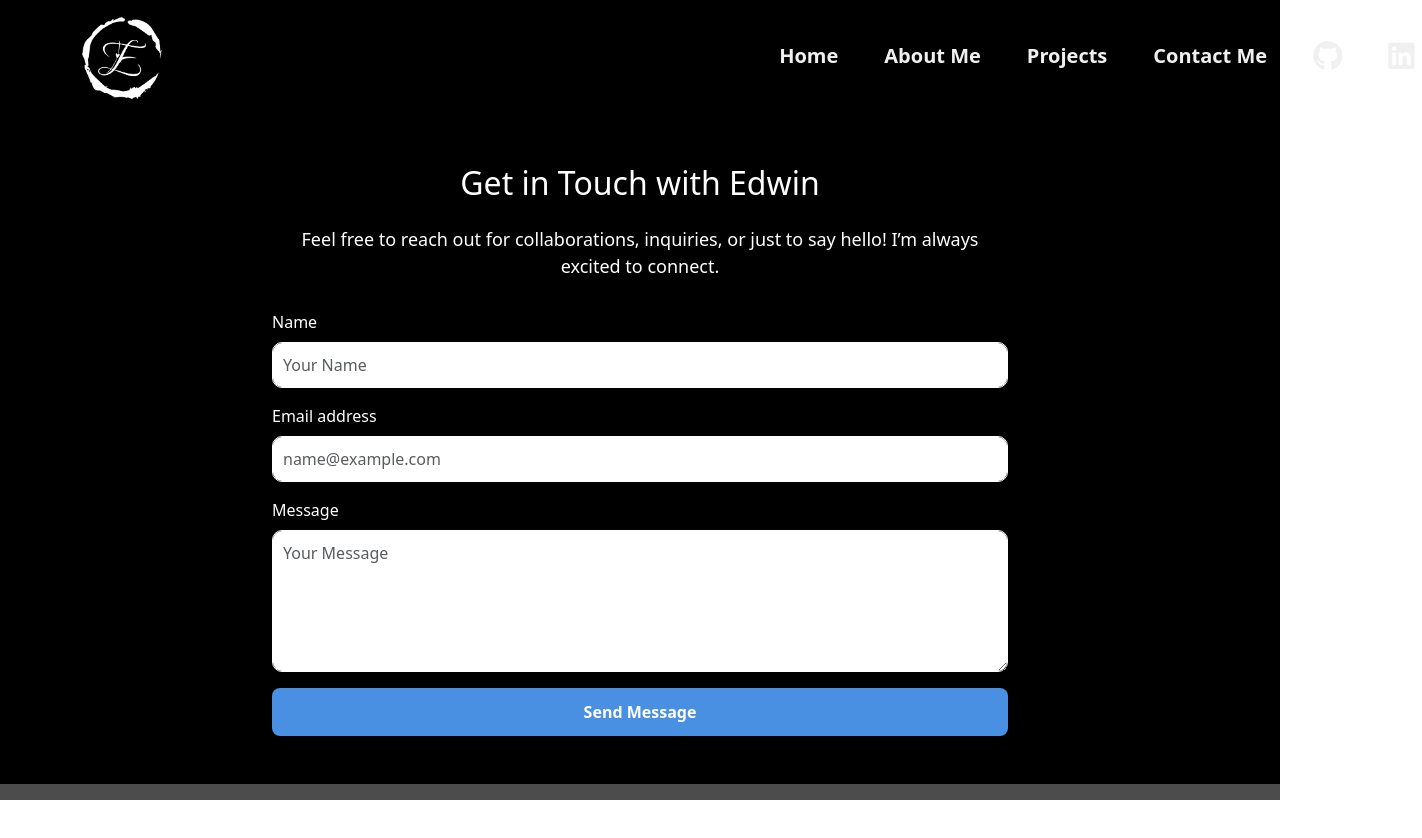
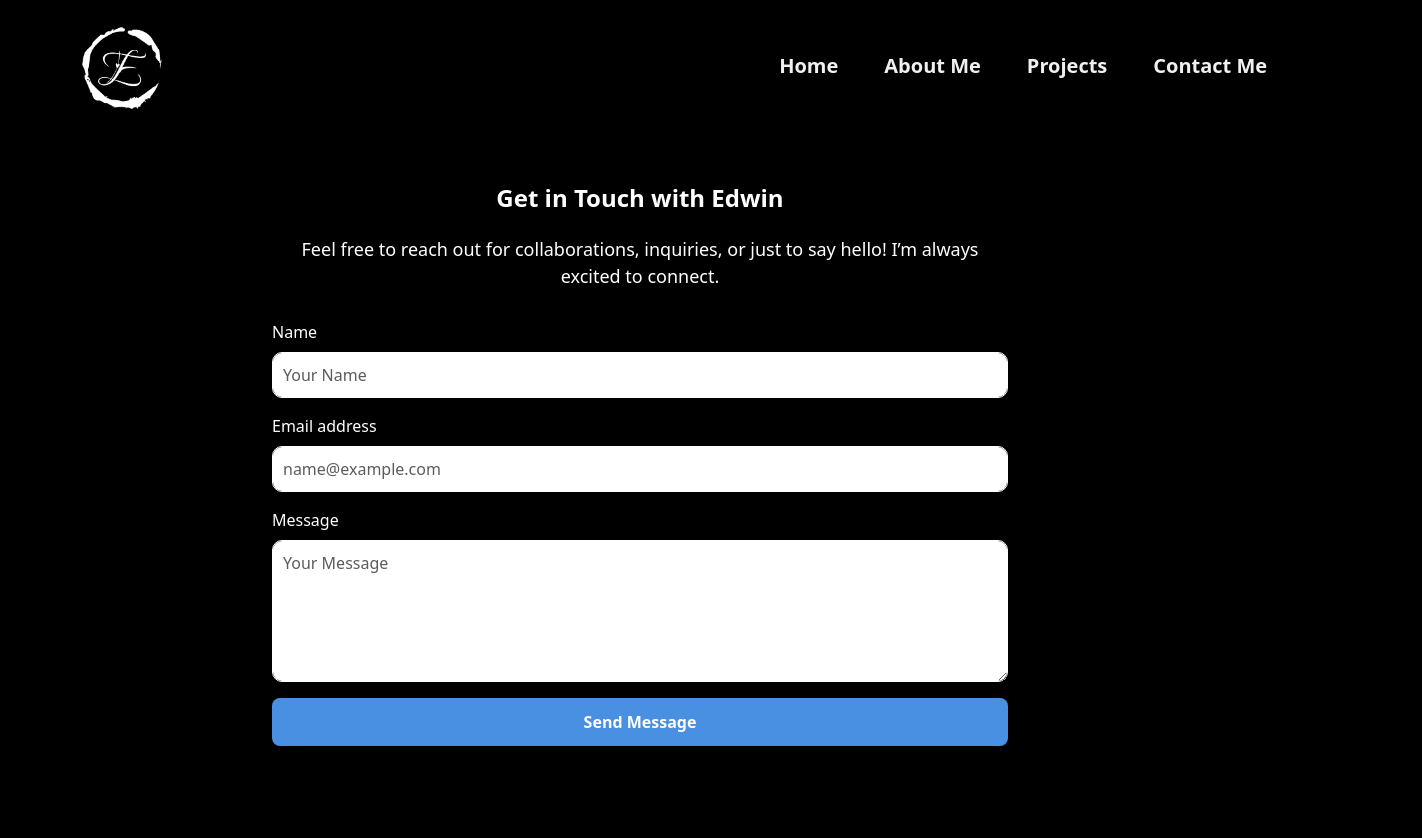
Before and after one commit to EdwinP503/edwin-fullstack-portfolio, a React (Create React App) app in the folder frontend/: page /contact in a window 1280 px wide. Shown: the top 838 px of the page, 1422 px wide, since content can reach past the window. Before the commit the page ends 800 px from the top, so only its background shows below. Built offline with nearby package versions, Linux system fonts and the light colour scheme.

Commit message:
Updated files to fix global styling across all pages

```diff
--- a/frontend/src/App.css
+++ b/frontend/src/App.css
@@ -1,18 +1,56 @@
 /* File: src/App.css */
 
-/* Set the entire background to black */
+/* Global app container */
 .App {
-    background-color: #000000;
-    color: #ffffff;
-    height: 100%;  /* Ensure it takes the full height */
+    background-color: #000;  /* Set the background color to black */
+    color: #fff;             /* Text color is white */
+    min-height: 100vh;       /* Ensure it takes full viewport height */
+    display: flex;
+    flex-direction: column;  /* Stack content vertically */
+    justify-content: flex-start;  /* Align content at the top */
+    overflow-x: hidden;      /* Prevent horizontal overflow */
+}
+
+/* General content styling */
+.container {
+    padding-top: 10px;  /* Add space for fixed navbar */
+}
+
+/* Set up font smoothing for text rendering */
+html {
+    -webkit-font-smoothing: antialiased;
+    -moz-osx-font-smoothing: grayscale;
+}
+
+/* Styling for routes/pages content */
+.page-content {
+    flex-grow: 1;
     display: flex;
     flex-direction: column;
-    justify-content: flex-start; /* Ensure content starts from top */
+    align-items: center;
+    justify-content: flex-start;
+    padding: 20px;
 }
-/* Remove navbar-related styles from App.css to avoid overlap */
-/* The navbar styles should be handled entirely in Header.css */
 
-/* Social Media Icons styling */
+h2, h3, h4 {
+    font-size: 1.5em;
+    font-weight: bold;
+    margin-bottom: 20px;
+}
+
+
+.home-page {
+    background-color: #111;
+}
+
+.project-page {
+    background-color: #111;
+}
+
+.contact-page {
+    background-color: #111;
+}
+
 .nav-item .fab {
     font-size: 1.5em;
     color: #f0f0f0;
--- a/frontend/src/components/ContactPage.css
+++ b/frontend/src/components/ContactPage.css
@@ -51,3 +51,24 @@
   background-color: #f8d7da;
   border-color: #f5c6cb;
 }
+
+.contact-page-container {
+  min-height: 100vh;
+  display: flex;
+  flex-direction: column;
+}
+
+.contact-page-form {
+  flex-grow: 1; /* This will ensure the form container grows and takes available space */
+}
+
+/* Adjust any extra margins or paddings */
+.contact-page-container .form-container {
+  margin-bottom: 0;
+  padding-bottom: 0;
+}
+
+/* Optional: Set padding for content */
+.container.my-5 {
+  padding-bottom: 50px; /* Ensure there's no large space at the bottom */
+}
--- a/frontend/src/components/Header.css
+++ b/frontend/src/components/Header.css
@@ -34,14 +34,14 @@
 
 /* GitHub and LinkedIn Icons Styling */
 .nav-item .fab {
-  font-size: 1.8em;
+  font-size: 1.5em;
   color: #f0f0f0;
   transition: transform 0.3s ease;
 }
 
 .nav-item .fab:hover {
   transform: scale(1.1);
-  color: #f0f0f0;
+  color: #4a90e2;
 }
 
 /* Navbar Layout and Button Spacing */
--- a/frontend/src/index.css
+++ b/frontend/src/index.css
@@ -1,8 +1,21 @@
 /* File: src/index.css */
 
+/* Ensure that body and html fill the entire viewport */
+html, body {
+  height: 100%;
+  margin: 0;
+  padding: 0;
+  background-color: #000;
+  color: #fff;
+  font-family: Arial, sans-serif;
+  font-size: 16px;
+  line-height: 1.5;
+}
+
+/* Set the background for the entire page using a pseudo-element */
 body::before {
   content: '';
-  background-color: rgba(0, 0, 0, .7);
+  background-color: rgba(0, 0, 0, 0);
   position: fixed;
   top: 0;
   left: 0;
@@ -11,23 +24,13 @@ body::before {
   z-index: -1;
 }
 
-/* Set background for entire app */
-body {
-  margin: 0;
-  padding: 0;
-  background-color: #000000; /* Global black background */
-  color: #ffffff; /* Light text color */
-  font-family: Arial, sans-serif;
-  background-size: cover;
-}
-
-/* Set text smoothing for better appearance */
-html {
-  -webkit-font-smoothing: antialiased;
-  -moz-osx-font-smoothing: grayscale;
-}
-
-/* Box-sizing to handle element sizing properly */
+/* Styling for all elements to use box-sizing for better layout management */
 * {
   box-sizing: border-box;
 }
+
+/* Ensure anchor tags look consistent */
+a {
+  text-decoration: none;
+  color: inherit;
+}
```
